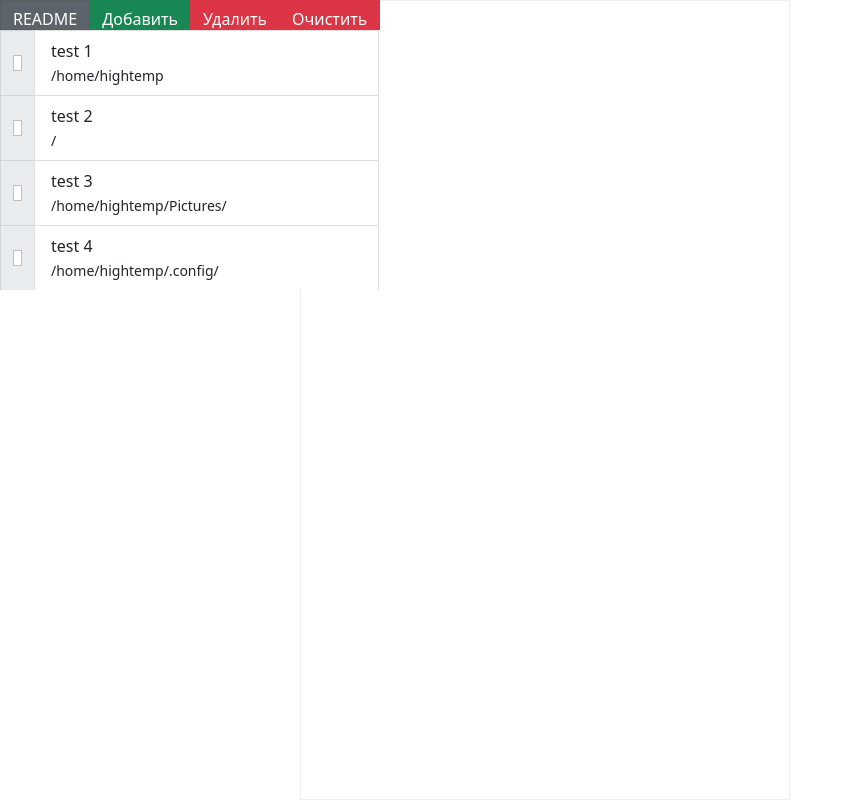
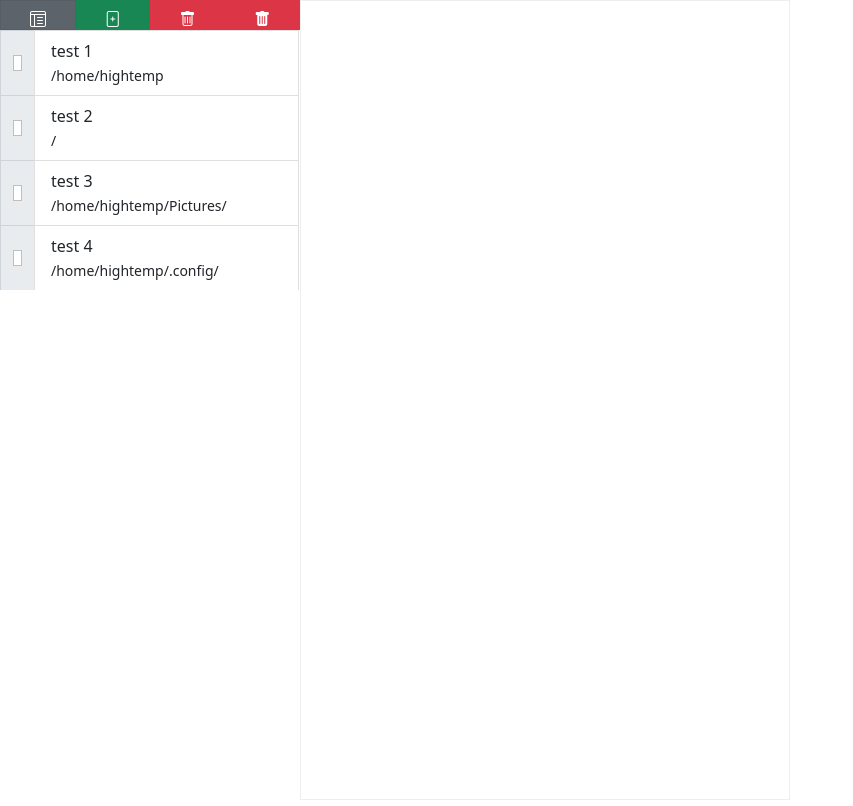
Before and after one commit to hightemp/wapp_file_manager, a Flask app: page / in a window 1280 px wide. Shown: the whole page, without its empty margins (0-853 px from the left). Run offline with Flask 2, Linux system fonts and the light colour scheme; data comes from the database, SQL or seed files in the repository; some libraries are stand-ins or nearby versions.

Commit message:
иконки

```diff
--- a/templates/index.html
+++ b/templates/index.html
@@ -3,10 +3,10 @@
     <div class="tabs-list">
         <div class="left-panel">
             <div class="btn-group" style="width:100%">
-                <a href="/readme?sSelected={{ sSelected }}" class="btn btn-secondary" aria-current="page">README</a>
-                <a href="/tabs_add?sSelected={{ sSelected }}" class="btn btn-success" aria-current="page">Добавить</a>
-                <a href="/tabs_remove?sSelected={{ sSelected }}" class="btn btn-danger">Удалить</a>
-                <a href="/tabs_clean?sSelected={{ sSelected }}" class="btn btn-danger">Очистить</a>
+                <a href="/readme?sSelected={{ sSelected }}" class="btn btn-secondary" title="README" ><i class="bi bi-layout-text-window-reverse"></i></a>
+                <a href="/tabs_add?sSelected={{ sSelected }}" class="btn btn-success" title="Создать" ><i class="bi bi-file-plus"></i></a>
+                <a href="/tabs_remove?sSelected={{ sSelected }}" class="btn btn-danger" title="Удалить"><i class="bi bi-trash"></i></a>
+                <a href="/tabs_clean?sSelected={{ sSelected }}" class="btn btn-danger" title="Очистить"><i class="bi bi-trash-fill"></i></a>
             </div>
             <div class="list-group left-panel-list">
                 {% for oTab in aTabs %}
```
